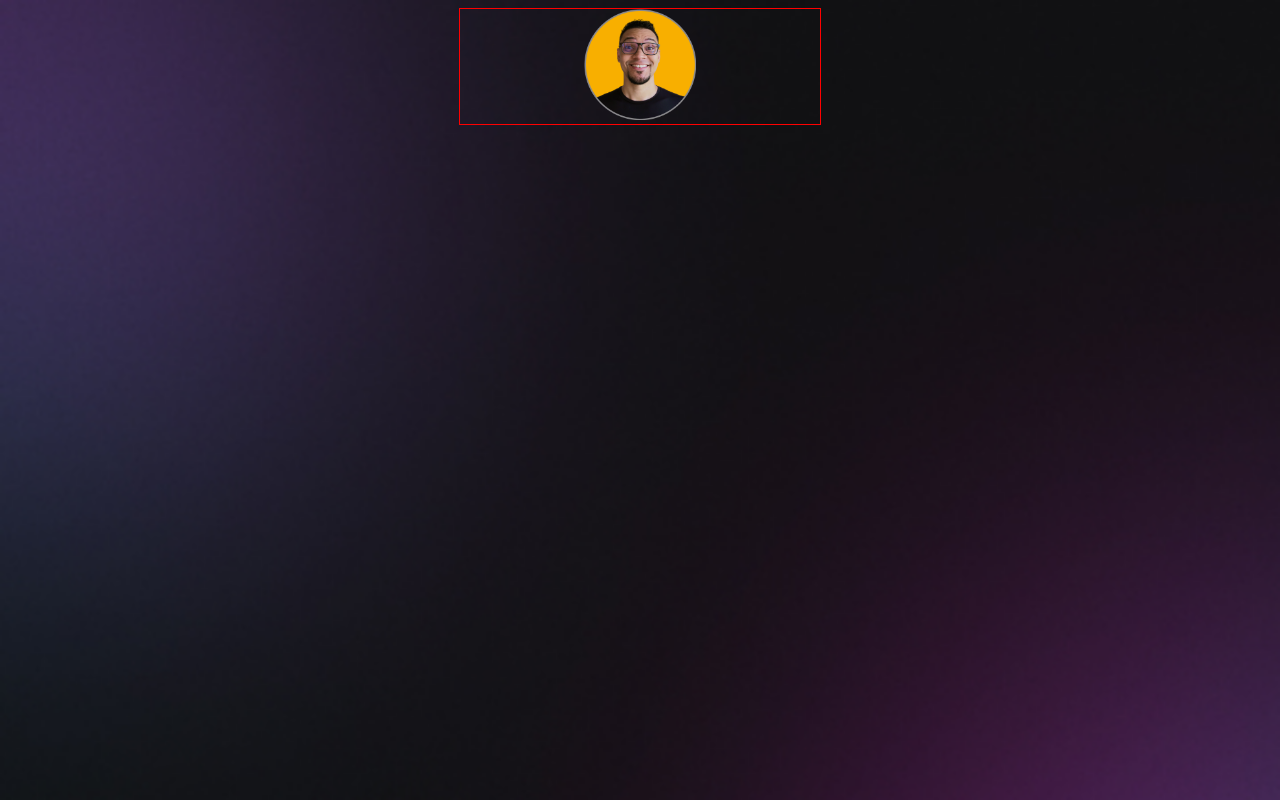
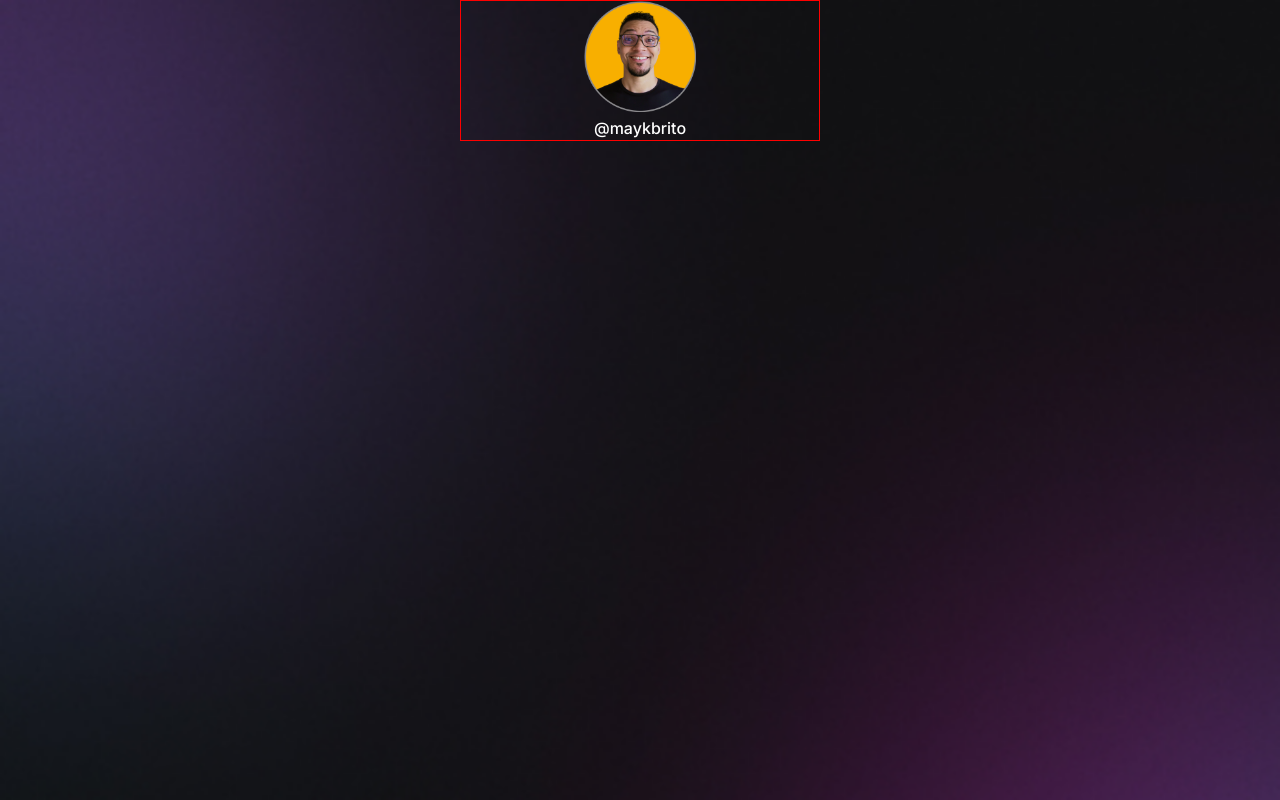
Before and after one commit to leandromaradei/linktree, a plain HTML site: page index.html in a window 1280 px wide. Drawn offline with Linux system fonts and the light colour scheme.

Commit message:
Reset CSS adjuts margin padding sizing
Aqui é um template commit-msg

```diff
--- a/index.html
+++ b/index.html
@@ -2,6 +2,11 @@
 <html lang="pt-br">
 
 <head>
+
+  <link rel="preconnect" href="https://fonts.googleapis.com">
+  <link rel="preconnect" href="https://fonts.gstatic.com" crossorigin>
+  <link href="https://fonts.googleapis.com/css2?family=Inter:wght@400;500&display=swap" rel="stylesheet">
+
   <meta charset="UTF-8">
   <meta http-equiv="" X-UA-Compatible" content="IE=edge">
   <meta name="viewport" content="width=device-width, initial-scale=1.0">
@@ -13,6 +18,7 @@
   <div id="container">
     <div id="profile">
       <img src="./assets/avatar.png" alt="Foto do Mayke">
+      <p>@maykbrito</p>
     </div>
   </div>
 </body>
--- a/style.css
+++ b/style.css
@@ -1,3 +1,9 @@
+* {
+  margin: 0;
+  padding: 0;
+  box-sizing: border-box;
+}
+
 body {
   /*
   background-image: url(./assets/bg-mobile.jpg);
@@ -8,6 +14,11 @@ body {
 
   /*background: color image repeat position/size*/
   background: url(./assets/bg-mobile.jpg) no-repeat top center/cover;
+}
+
+body * {
+  font-family: "Inter", sans-serif;
+  color: #fff;
 }
 
 #container {
@@ -23,3 +34,8 @@ body {
 #profile img {
   width: 112px;
 }
+
+#profile p {
+  font-weight: 500;
+  line-height: 24px;
+}
```
